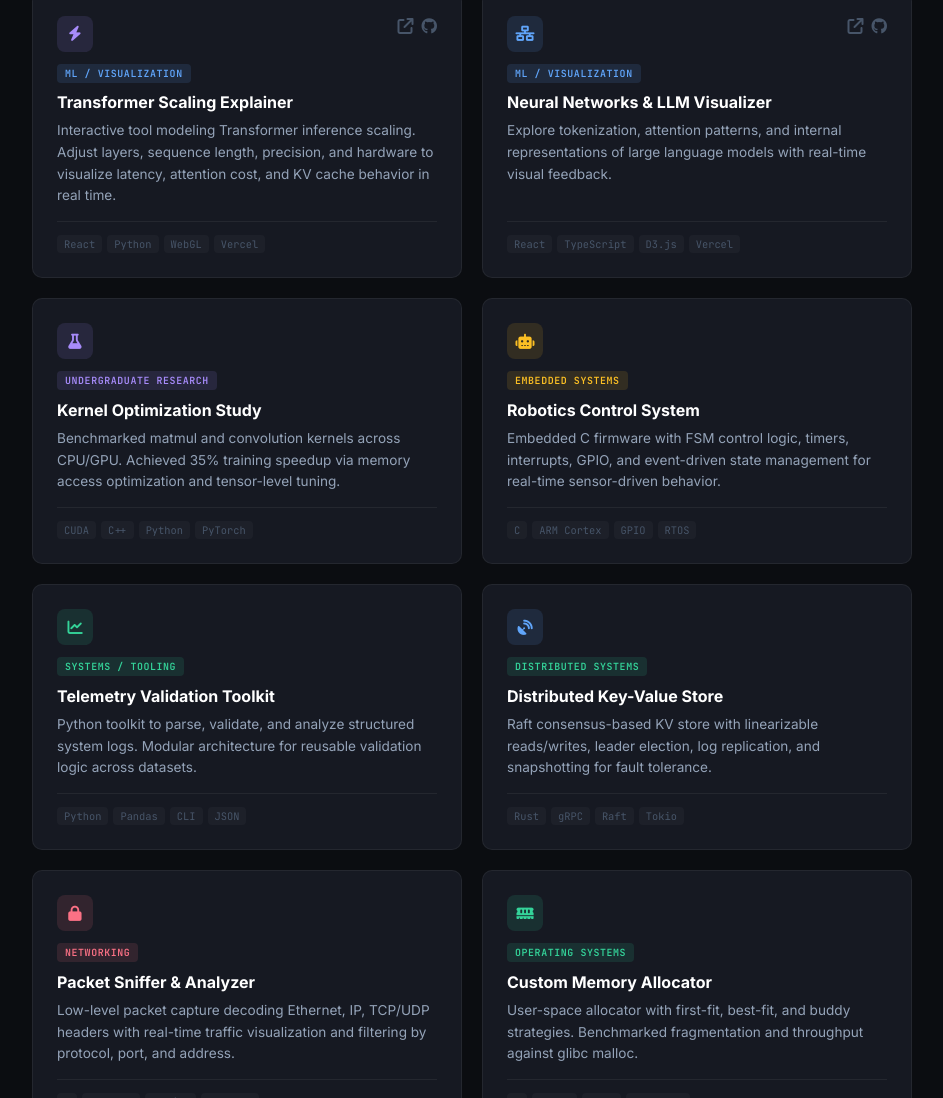
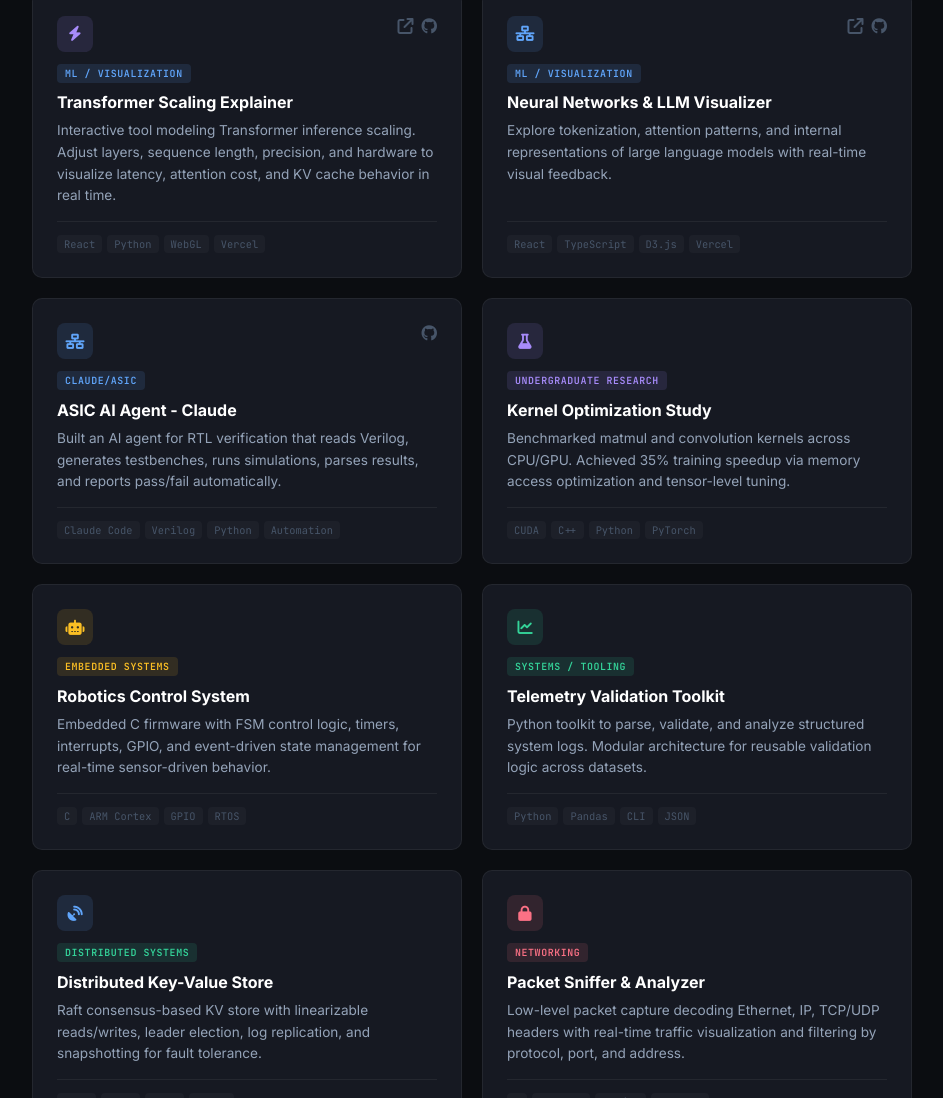
Before and after one commit to OrangeTangy/Resume, a website: page index.html in a window 1280 px wide. Shown: the part 3394-4492 px from the top of the page, without its empty margins (168-1111 px from the left). Drawn offline with Linux system fonts and the light colour scheme.

Commit message:
Update index.html

```diff
--- a/index.html
+++ b/index.html
@@ -909,6 +909,26 @@
           </div>
         </div>
 
+
+        <div class="project-card reveal">
+          <div class="project-top">
+            <div class="project-icon" style="background:var(--accent-dim);color:var(--accent)">
+              <i class="fa-solid fa-network-wired"></i>
+            </div>
+            <div class="project-ext-links">
+              <a href="https://github.com/OrangeTangy/ASICAgentAI-Claude" target="_blank" title="Source"><i class="fa-brands fa-github"></i></a>
+            </div>
+          </div>
+          <span class="project-badge b-ml">Claude/ASIC</span>
+          <h3>ASIC AI Agent - Claude</h3>
+          <p>Built an AI agent for RTL verification that reads Verilog, generates testbenches, runs simulations, parses results, and reports pass/fail automatically.</p>
+          <div class="project-tech">
+            <span>Claude Code</span><span>Verilog</span><span>Python</span><span>Automation</span>
+          </div>
+        </div>
+
+
+
         <div class="project-card reveal">
           <div class="project-top">
             <div class="project-icon" style="background:var(--purple-dim);color:var(--purple)">
@@ -992,6 +1012,8 @@
             <span>C</span><span>Linux</span><span>mmap</span><span>Valgrind</span>
           </div>
         </div>
+
+
 
       </div>
     </section>
```
